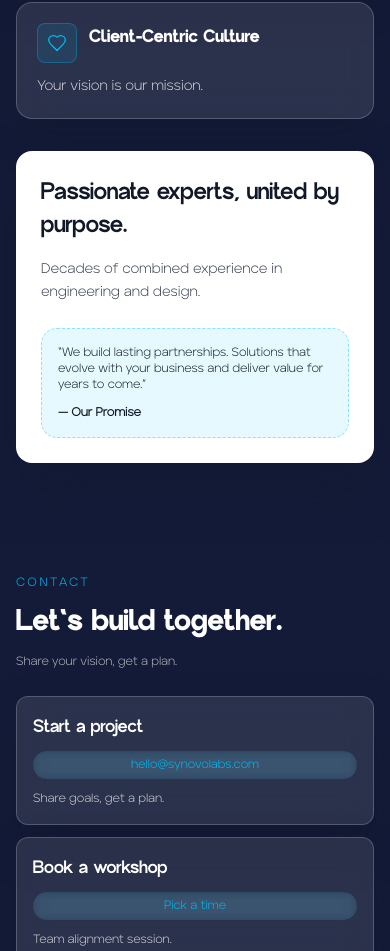
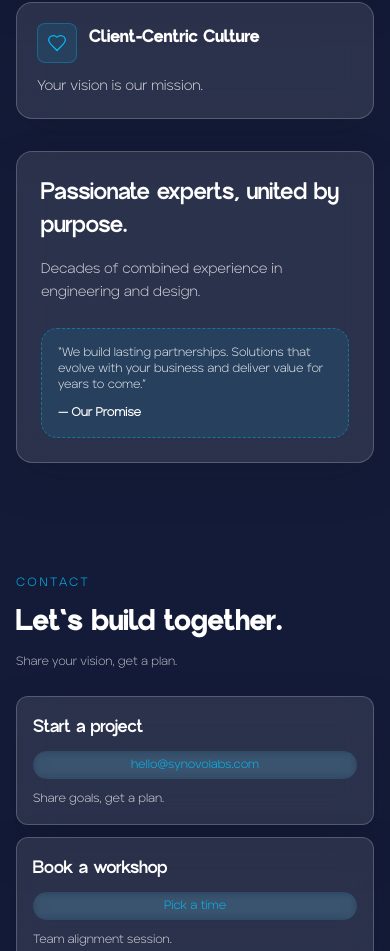
Before and after one commit to osamaqaseem39/slabs, a Next.js app: page / in a window 390 px wide. Shown: the part 7671-8622 px from the top of the page. Built offline with nearby package versions, Linux system fonts and the light colour scheme.

Commit message:
Improve homepage design with hero background image and red overlay

```diff
--- a/src/sections/AboutSection.tsx
+++ b/src/sections/AboutSection.tsx
@@ -175,13 +175,13 @@ export default function AboutSection() {
 
           <div
             ref={sidebarRef}
-            className="rounded-2xl sm:rounded-3xl md:rounded-[36px] border border-white/10 bg-white shadow-[0_24px_60px_rgba(15,23,42,0.32)] p-6 sm:p-8 md:p-10 backdrop-blur lg:sticky lg:top-28"
+            className="rounded-2xl sm:rounded-3xl md:rounded-[36px] border border-white/20 bg-white/10 backdrop-blur-lg shadow-[0_18px_42px_rgba(15,23,42,0.22)] p-6 sm:p-8 md:p-10 lg:sticky lg:top-28"
           >
             <div className="space-y-4 sm:space-y-5 md:space-y-6">
-              <h3 className="text-2xl sm:text-3xl font-semibold text-gray-900 leading-snug">
+              <h3 className="text-2xl sm:text-3xl font-semibold text-white leading-snug">
                 Passionate experts, united by purpose.
               </h3>
-              <p className="text-sm sm:text-base text-gray-700 leading-relaxed">
+              <p className="text-sm sm:text-base text-white/80 leading-relaxed">
                 <span className="sm:hidden">Decades of combined experience in engineering and design.</span>
                 <span className="hidden sm:inline">Decades of combined experience in engineering, design, and strategy. Constantly learning and pushing the boundaries of digital innovation.</span>
               </p>
@@ -189,12 +189,12 @@ export default function AboutSection() {
 
             <div
               ref={quoteRef}
-              className="mt-6 sm:mt-8 md:mt-10 rounded-2xl sm:rounded-3xl border border-dashed border-[#00bef7]/40 bg-[#00bef7]/10 p-4 sm:p-5 md:p-6 text-xs sm:text-sm text-gray-900"
+              className="mt-6 sm:mt-8 md:mt-10 rounded-2xl sm:rounded-3xl border border-dashed border-[#00bef7]/40 bg-[#00bef7]/10 p-4 sm:p-5 md:p-6 text-xs sm:text-sm text-white/90"
             >
               <p>
                 &ldquo;We build lasting partnerships. Solutions that evolve with your business and deliver value for years to come.&rdquo;
               </p>
-              <p className="mt-3 sm:mt-4 font-semibold text-gray-900">— Our Promise</p>
+              <p className="mt-3 sm:mt-4 font-semibold text-white">— Our Promise</p>
             </div>
           </div>
         </div>
```
